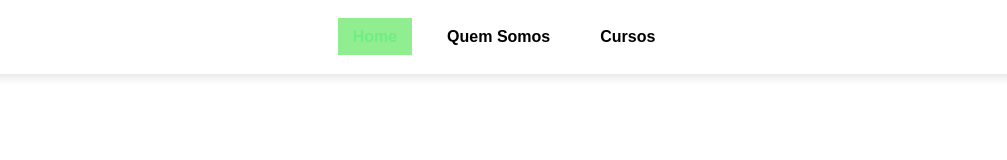
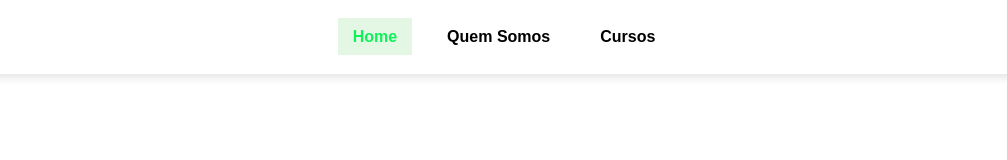
Before and after one commit to Alexandra-Kulik/site-escola, a plain HTML site: page index.html in a window 1280 px wide. In both pictures the pointer is over the link "Home". Shown: the full height of the page, 98-1105 px from the left. Drawn offline with Linux system fonts and the light colour scheme.

Commit message:
cor de fundo v02

```diff
--- a/style.css
+++ b/style.css
@@ -37,8 +37,8 @@ body {
     }
     /* Cor ao passar o mouse e ao clicar */
     .menu a:hover {
-    background-color: lightgreen;
-    color: #4ae97f77;
+    background-color: rgba(164, 223, 164, 0.295);
+    color: #0ef15a;
 
     }
     .menu a:active {
```
